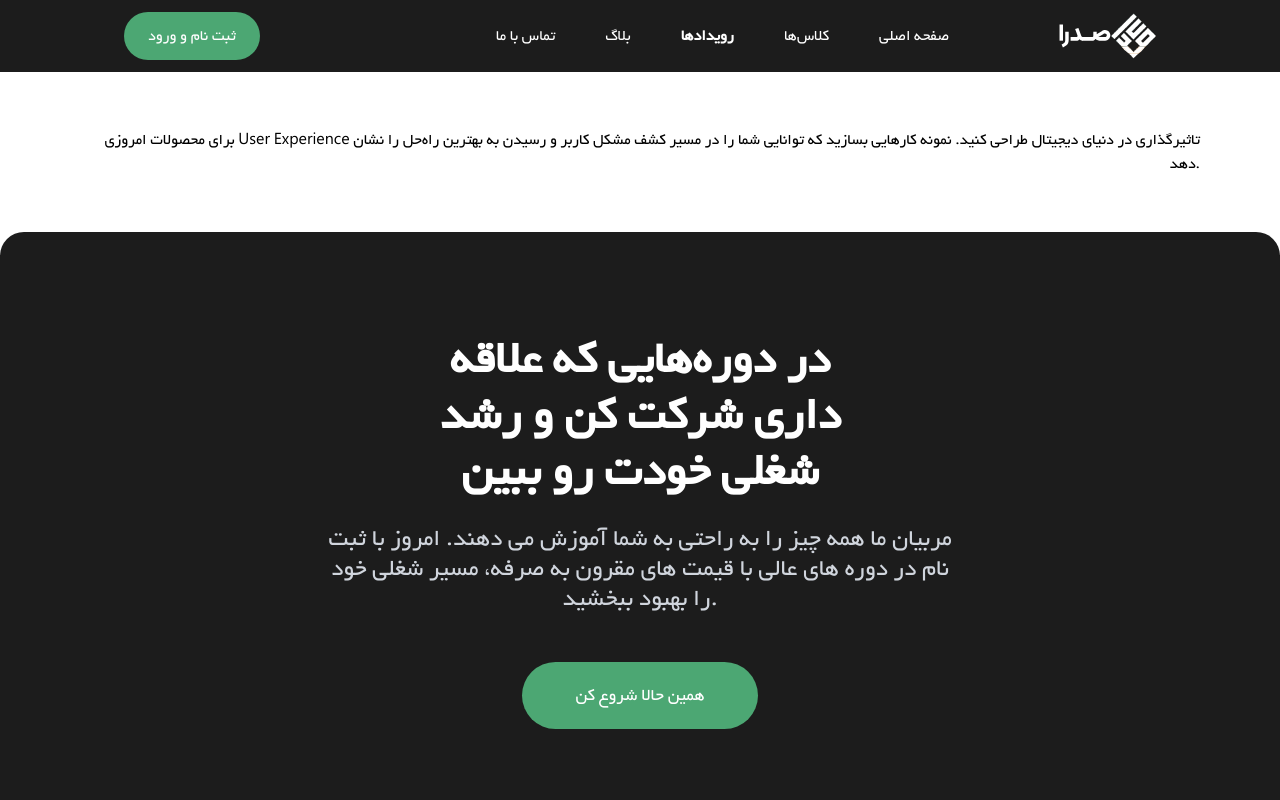
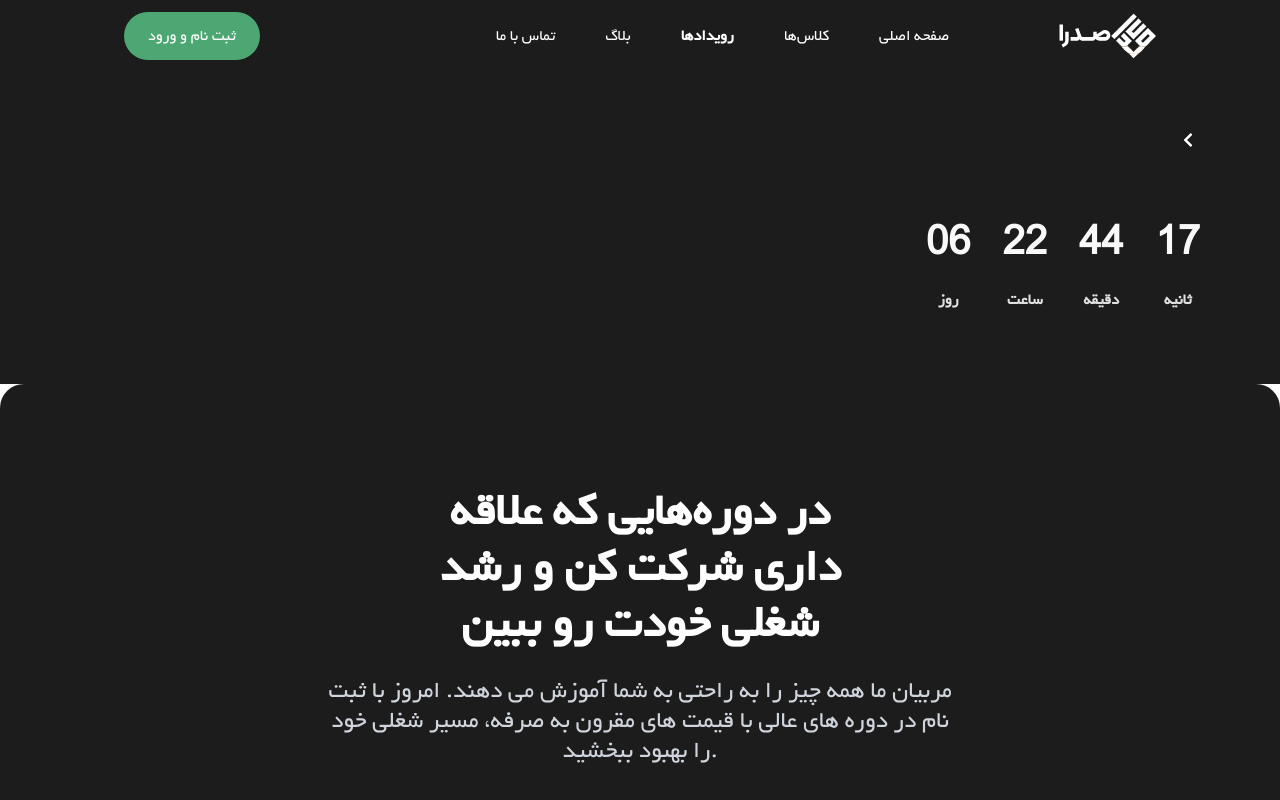
Before and after one commit to amiriar/sadra-v1, a React (Vite) app: page /events/1 in a window 1280 px wide. Shown: the top 800 px of the page. Built offline with nearby package versions, Linux system fonts and the light colour scheme; no server answers.

Commit message:
event details

```diff
--- a/src/pages/BlogDetails.jsx
+++ b/src/pages/BlogDetails.jsx
@@ -55,32 +55,11 @@ function BlogDetails() {
                 {
                     data &&
                         <React.Fragment>
-                            {/* <div className='BlogDetailsHero' id='heroBlogDetails'>
-                                <div>
-                                    <div className='image_container_blog_details'>
-                                        <img src={data.imageData} alt={data.imageData} id='imageResponsive' />
-                                    </div>
-                                </div>
-                                <div>
-                                    <div className='Data_Container'>
-                                        <div className='tags' dir='rtl' id='hashtagsDetails' style={{marginBottom:"1rem"}}>
-                                            {
-                                                tags && tags.map((tag) => (
-                                                    <Link className='link' to={`/blog/tags/${tag}`} key={tag}>#{tag}</Link>
-                                                ))
-                                            }
-                                        </div>
-                                        <h1 style={{color:"#F9FAFB !important"}} dir='rtl'>{data.title}</h1>
-                                        <h2 style={{color:"#D0D5DD !important"}} dir='rtl'>{data.description}</h2>
-                                        <p style={{color:"#FFF !important"}} dir='rtl'>نوشته شده توسط {data.authorName}</p>
-                                    </div>
-                                </div>
-                            </div> */}
                             <div className='Home'>
                                 <div className='BoxData'>
-                                    <h1>مؤسسه آموزشی و پژوهشی صدرا</h1>
-                                    <h2>دوره مورد علاقت رو شرکت کن، گارانتی پیدا کردن کار با ما</h2>
-                                    <p>با شرکت در دوره‌های آموزشی صدرا، از صفر شروع کن و در مسیر یادگیری با بهترین متد‌های آموزشی ما همراه شو، تا ما پلی باشیم برای ورود تضمینی به بازار کار</p>
+                                    <h1 dir='rtl'>مؤسسه آموزشی و پژوهشی صدرا</h1>
+                                    <h2 dir='rtl'>دوره مورد علاقت رو شرکت کن، گارانتی پیدا کردن کار با ما</h2>
+                                    <p dir='rtl'>با شرکت در دوره‌های آموزشی صدرا، از صفر شروع کن و در مسیر یادگیری با بهترین متد‌های آموزشی ما همراه شو، تا ما پلی باشیم برای ورود تضمینی به بازار کار</p>
                                 </div>
 
                                 <div className='BoxImage'>
--- a/src/pages/EventDetail.jsx
+++ b/src/pages/EventDetail.jsx
@@ -6,6 +6,7 @@ import axios from 'axios';
 // Components
 
 // Icons
+import { FaChevronLeft } from "react-icons/fa";
 
 const EventDetail = () => {
 const {id} = useParams();
@@ -27,7 +28,7 @@ useEffect(() => {
 }, []);
 
 const data = eventDetailData && eventDetailData.find((item) => item.id === eventdetailId) ;
-console.log(data?.category);
+console.log(data);
 
 const [timerDays , setTimerDays] = useState("00");
   const [timerHours , settimerHours] = useState("00");
@@ -72,17 +73,35 @@ const [timerDays , setTimerDays] = useState("00");
 
   return (
     <>
-    <div className='Details'>
-      <div className='HeadDetail'>
-        <span>
-
-        </span>
-        <div className='HeadDetailData'>
-          <p>برای محصولات امروزی User Experience تاثیرگذاری در دنیای دیجیتال طراحی کنید. نمونه کارهایی بسازید که توانایی شما را در مسیر کشف مشکل کاربر و رسیدن به بهترین راه‌حل را نشان دهد.</p>
+      <div className='Details' dir='rtl'>
+        <div className='HeadDetail'>
+          <div>
+            <p style={{ display:"flex", alignItems:"center"}}><span style={{color:"#98A2B3"}}>{data?.category}</span> &nbsp; <FaChevronLeft color='#FFF' /> &nbsp; <span style={{color:"#FFF"}}>{data?.title}</span></p>
+          </div>
+          <div className='HeadDetailData'>
+            <h1 style={{color:"#F9F9F9"}}>{data?.title}</h1>
+            <p style={{color:"#E0E0E0"}}>{data?.detailSubtitle}</p>
+          </div>
+          <div className='timeLeft'>
+            <div className='timerStyle'>
+              <p>17</p>
+              <p style={{color:"#E0E0E0", fontSize: '1rem'}}>ثانیه</p>
+            </div>
+            <div className='timerStyle'>
+              <p>44</p>
+              <p style={{color:"#E0E0E0", fontSize: '1rem'}}>دقیقه</p>
+            </div>
+            <div className='timerStyle'>
+              <p>22</p>
+              <p style={{color:"#E0E0E0", fontSize: '1rem'}}>ساعت</p>
+            </div>
+            <div className='timerStyle'>
+              <p>06</p>
+              <p style={{color:"#E0E0E0", fontSize: '1rem'}}>روز</p>
+            </div>
+          </div>
         </div>
       </div>
-
-    </div>
     </>
   )
 }
--- a/src/pages/EventDetailStyle.css
+++ b/src/pages/EventDetailStyle.css
@@ -1,6 +1,26 @@
 .Details{
     max-width: 1920px;
     margin: 0 auto;
-    padding: 56px 80px;
-    text-align: right;
+    padding: 3.5rem 5rem;
+    background: var(--Neutral-100, #1C1C1C);
 }
+.HeadDetail{
+    display: flex;
+    flex-direction: column;
+    width: 60%;
+    gap: 2rem;
+}
+.timeLeft{
+    display: flex;
+    gap: 2rem;
+}
+.timerStyle{
+    display: flex;
+    flex-direction: column;
+    align-items: center;
+    color: var(--Neutral-20, #F9F9F9);
+    font-size: 2.5rem;
+    font-style: normal;
+    font-weight: 700;
+    line-height: 3.5rem; /* 140% */
+}
```
